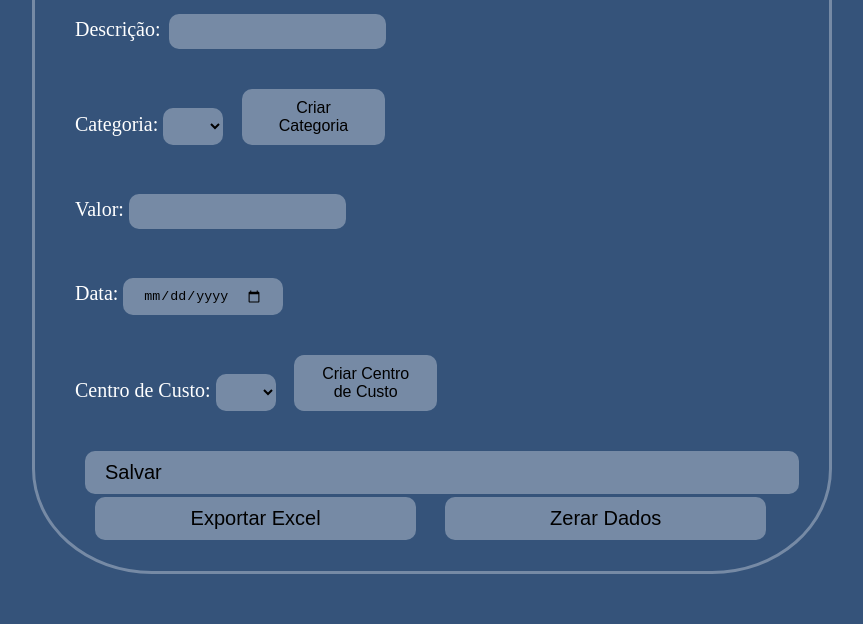
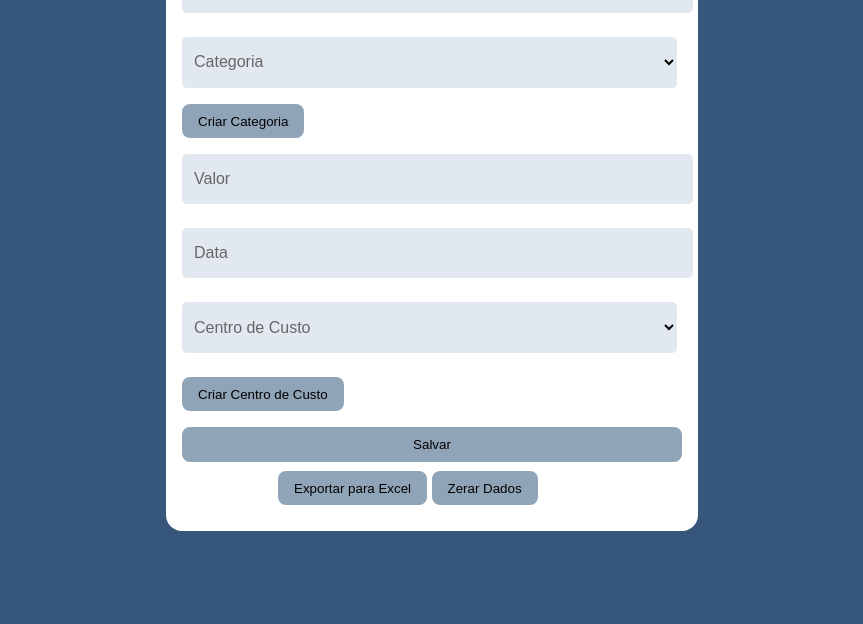
Before and after one commit to mikaellacs/cadastro-js, a website: page public/index.html in a window 1280 px wide. Shown: the part 176-800 px from the top of the page, without its empty margins (208-1071 px from the left). Drawn offline with Linux system fonts and the light colour scheme; no server answers.

Commit message:
atualização final

```diff
--- a/public/index.html
+++ b/public/index.html
@@ -9,57 +9,97 @@
   <body>
     <div class="form">
       <h1>Cadastro de Caixas</h1>
-      <div class="barra-horizontal"></div>
       <form id="cadastroForm">
-        <label for="descrocao">Descrição:</label>
-        <input type="text" id="descricao" required />
-        <br /><br />
-        <label for="categoria"> Categoria: </label>
-        <select id="categoria" required></select>
-        <button class="botao2" type="button" id="criarCategoria">
+        <div class="form-box">
+          <div class="input-group">
+            <input type="text" id="descricao" placeholder=" " required />
+            <label for="descricao">Descrição</label>
+          </div>
+
+          <div class="input-group">
+            <select id="categoria" required>
+              <option value="" disabled selected hidden></option>
+            </select>
+            <label for="categoria">Categoria</label>
+          </div>
+
+          <button id="criarCategoria" class="botao-categoria" type="button">
             Criar Categoria
           </button>
-        <br /><br />
-        <label for="valor">Valor: </label>
-        <input type="number" id="valor" step="0.10" required />
-        <br /><br />
-        <label for="data">Data: </label>
-        <input type="date" id="data" required />
-        <br /><br />
-        <label for="centroCusto"> Centro de Custo: </label>
-        <select id="centroCusto" required></select>
-        <button class="botao2" type="button" id="criarCentroCusto">
+
+          <div class="input-group">
+            <input type="number" id="valor" placeholder=" " required />
+            <label for="valor">Valor</label>
+          </div>
+
+          <div class="input-group">
+            <input type="text" id="data" placeholder=" " required />
+            <label for="data">Data</label>
+          </div>
+
+          <div class="input-group">
+            <select id="centro_custo" required>
+              <option value="" disabled selected hidden></option>
+            </select>
+            <label for="centro_custo">Centro de Custo</label>
+          </div>
+
+          <button id="criarCentroCusto" type="button">
             Criar Centro de Custo
           </button>
-        <br /><br />
-        <button class="botao1" type="submit">Salvar</button>
+
+          <button type="submit" style="width: 100%; margin-top: 1rem">
+            Salvar
+          </button>
+        </div>
       </form>
 
-      <button onclick="exportarExcel()">Exportar Excel</button>
-      <button onclick="zerarDados()">Zerar Dados</button>
+      <div class="botao-final">
+        <button id="exportarExcel" type="button">Exportar para Excel</button>
+        <button id="zerarDados" type="button">Zerar Dados</button>
+      </div>
     </div>
 
     <script>
-      // carregar categorias e centros de custo
+      const selects = document.querySelectorAll('select');
+      selects.forEach((select) => {
+        select.addEventListener('change', () => {
+          if (select.value !== '') {
+            select.classList.add('filled');
+          } else {
+            select.classList.remove('filled');
+          }
+        });
+      });
+
+      document.getElementById('data').addEventListener('input', function (e) {
+        this.value = this.value.replace(/[^0-9/]/g, '');
+      });
+
       async function carregarOpcoes() {
         const categoriaSelect = document.getElementById('categoria');
-        const centroCustoSelect = document.getElementById('centroCusto');
+        const centroCustoSelect = document.getElementById('centro_custo');
 
-        // limpar as opções
+        categoriaSelect.innerHTML =
+          '<option value="" disabled selected hidden></option>';
+        centroCustoSelect.innerHTML =
+          '<option value="" disabled selected hidden></option>';
 
-        categoriaSelect.innerHTML = '';
-        centroCustoSelect.innerHTML = '';
-
-        const categorias = await fetch('http://localhost:3000/categorias').then(
-          (res) => res.json()
-        );
+        try {
+          const categorias = await fetch(
+            'http://localhost:3000/categorias'
+          ).then((res) => res.json());
           categorias.forEach((cat) => {
             const option = document.createElement('option');
             option.value = cat.nome;
             option.textContent = cat.nome;
             categoriaSelect.appendChild(option);
           });
+        } catch (error) {
+          alert('Erro ao carregar categorias. Verifique a API.');
+        }
 
+        try {
           const centrosCusto = await fetch(
             'http://localhost:3000/centro-custo'
           ).then((res) => res.json());
@@ -69,13 +109,16 @@
             option.textContent = centro.nome;
             centroCustoSelect.appendChild(option);
           });
+        } catch (error) {
+          alert('Erro ao carregar centros de custo. Verifique a API.');
+        }
       }
 
-      // criar nova categoria
-      async function criarCategoria() {
+      document
+        .getElementById('criarCategoria')
+        .addEventListener('click', async function () {
           const nomeCategoria = prompt('Digite o nome da nova categoria:');
-        if (!nomeCategoria)
-          return alert('Nome da categoria não pode ser vazio!');
+          if (!nomeCategoria) return;
 
           const response = await fetch('http://localhost:3000/categorias', {
             method: 'POST',
@@ -85,19 +128,19 @@
 
           if (response.ok) {
             alert('Categoria criada com sucesso!');
-          carregarOpcoes(); // atualizar categorias
+            carregarOpcoes();
           } else {
             alert('Erro ao criar categoria. Talvez ela já exista.');
           }
-      }
+        });
 
-      // criar novo centro de custo
-      async function criarCentroCusto() {
+      document
+        .getElementById('criarCentroCusto')
+        .addEventListener('click', async function () {
           const nomeCentroCusto = prompt(
             'Digite o nome do novo centro de custo:'
           );
-        if (!nomeCentroCusto)
-          return alert('Nome do centro de custo não pode ser vazio!');
+          if (!nomeCentroCusto) return;
 
           const response = await fetch('http://localhost:3000/centro-custo', {
             method: 'POST',
@@ -111,9 +154,8 @@
           } else {
             alert('Erro ao criar centro de custo. Talvez ele já exista.');
           }
-      }
+        });
 
-      // envio do formulário de cadastro
       document
         .getElementById('cadastroForm')
         .addEventListener('submit', async function (event) {
@@ -123,7 +165,7 @@
           const categoria = document.getElementById('categoria').value;
           const valor = document.getElementById('valor').value;
           const data = document.getElementById('data').value;
-          const centroCusto = document.getElementById('centroCusto').value;
+          const centroCusto = document.getElementById('centro_custo').value;
 
           const response = await fetch('http://localhost:3000/cadastro', {
             method: 'POST',
@@ -145,33 +187,49 @@
           }
         });
 
-      // exportar os dados para excel
-      function exportarExcel() {
-        window.location.href = 'http://localhost:3000/exportar-excel';
+      document
+        .getElementById('exportarExcel')
+        .addEventListener('click', async function () {
+          try {
+            const response = await fetch(
+              'http://localhost:3000/exportar-excel'
+            );
+            if (!response.ok) throw new Error('Erro ao exportar.');
+
+            const blob = await response.blob();
+            const url = window.URL.createObjectURL(blob);
+            const a = document.createElement('a');
+            a.href = url;
+            a.download = 'cadastros.xlsx';
+            document.body.appendChild(a);
+            a.click();
+            a.remove();
+          } catch (error) {
+            alert('Erro ao exportar para Excel.');
+            console.error(error);
           }
+        });
 
-      // zerar os dados
-      function zerarDados() {
-        fetch('http://localhost:3000/zerar', {
+      document
+        .getElementById('zerarDados')
+        .addEventListener('click', async function () {
+          const confirmar = confirm(
+            'Tem certeza que deseja apagar todos os cadastros?'
+          );
+          if (!confirmar) return;
+
+          try {
+            const response = await fetch('http://localhost:3000/zerar', {
               method: 'POST',
-          headers: {
-            'Content-Type': 'application/json',
-          },
-        })
-          .then((response) => response.json())
-          .then((data) => alert(data.message))
-          .catch((error) => alert('Erro ao zerar os dados.'));
+            });
+            if (!response.ok) throw new Error('Erro ao zerar dados.');
+            alert('Dados apagados com sucesso!');
+          } catch (error) {
+            alert('Erro ao zerar os dados.');
+            console.error(error);
           }
+        });
 
-      // criar categoria e centro de custo
-      document
-        .getElementById('criarCategoria')
-        .addEventListener('click', criarCategoria);
-      document
-        .getElementById('criarCentroCusto')
-        .addEventListener('click', criarCentroCusto);
-
-      // carregar as opções ao carregar a página
       carregarOpcoes();
     </script>
   </body>
--- a/public/style.css
+++ b/public/style.css
@@ -1,93 +1,83 @@
-* {
-  box-sizing: border-box;
-  margin: 0;
-  padding: 0;
+body {
+  font-family: sans-serif;
+  background-color: #37567c;
+  display: flex;
+  justify-content: center;
+  align-items: center;
+  padding: 2rem;
 }
 
-html {
-  font-size: 62.5%;
-}
-
-body {
-  background-color: rgba(6, 43, 91, 0.808);
-  font-family: 'Montserrat';
-  color: #fff;
+.form {
+  background-color: white;
+  padding: 1rem;
+  border-radius: 1rem;
+  max-width: 500px;
+  width: 100%;
 }
 
 h1 {
-  font-size: 5rem;
-  margin: 0.5rem 0 0 0.5rem;
-}
-
-div.form {
-  font-size: 3.5rem;
-  position: absolute;
-  top: 50%;
-  left: 50%;
-  transform: translate(-50%, -50%);
-  border: solid rgba(255, 255, 255, 0.322);
-  border-radius: 15%;
-  width: 80rem;
-  height: 70rem;
-  padding: 4rem;
-}
-
-.barra-horizontal {
-  background-color: #fff;
-  height: 0.5rem;
-  width: 30rem;
-  margin-bottom: 2rem;
-}
-
-label {
-  font-size: 2rem;
-}
-
-input {
-  padding: 1rem 2rem;
-  border-radius: 1rem;
-  border: none;
-  background-color: rgba(255, 255, 255, 0.322);
-}
-
-select {
-  padding: 1rem 2rem;
-  border-radius: 1rem;
-  border: none;
-  background-color: rgba(255, 255, 255, 0.322);
+  text-align: center;
+  font-size: 2.2rem;
+  margin-bottom: 1rem;
+  color: #333;
+  border-bottom: 3px solid #37567c;
+  display: inline-block;
 }
 
 button {
-  font-size: 2rem;
-  padding: 1rem 2rem;
-  border-radius: 1rem;
+  background-color: #90a4b7;
+  color: black;
   border: none;
-  background-color: rgba(255, 255, 255, 0.322);
-  display: inline-block;
-  width: 45%;
-  margin-left: 2rem;
+  border-radius: 8px;
+  padding: 0.6rem 1rem;
+  cursor: pointer;
 }
 
-.botao1 {
-  font-size: 2rem;
-  padding: 1rem 2rem;
-  border-radius: 1rem;
-  border: none;
-  background-color: rgba(255, 255, 255, 0.322);
-  display: flex;
-  flex-direction: column;
-  width: 100%;
-  margin-left: 1rem;
+.botao-categoria {
+  margin-top: -1rem;
+  margin-bottom: 1rem;
 }
 
-.botao2 {
-  font-size: 1.6rem;
-  padding: 1rem 2rem;
-  border-radius: 1rem;
+.botao-final {
+  display: inline-block;
+  padding: 0.6rem 6rem;
+  margin-left: 0rem;
+  justify-content: space-around;
+}
+
+.input-group {
+  position: relative;
+  margin-bottom: 1.5rem;
+  outline: none;
+}
+
+.input-group input,
+.input-group select {
+  width: 99%;
+  padding: 1rem 0.5rem;
   border: none;
-  background-color: rgba(255, 255, 255, 0.322);
-  display: inline-block;
-  width: 20%;
-  height: 20%;
-  margin-left: 1rem;
+  border-radius: 5px;
+  background-color: #e2e8f0;
+  font-size: 1rem;
+  outline: none;
 }
+
+.input-group label {
+  position: absolute;
+  top: 50%;
+  left: 0.75rem;
+  transform: translateY(-50%);
+  color: #666;
+  font-size: 1rem;
+  transition: all 0.2s ease;
+  pointer-events: none;
+}
+
+.input-group input:focus + label,
+.input-group input:not(:placeholder-shown) + label,
+.input-group select:focus + label,
+.input-group select.filled + label {
+  top: 0.4rem;
+  font-size: 0.8rem;
+  color: #333;
+}
```
Also changed, not shown: public/server.js (+47 -118 lines), 1 other file. Lines whose indentation alone changed are shown as unchanged.
